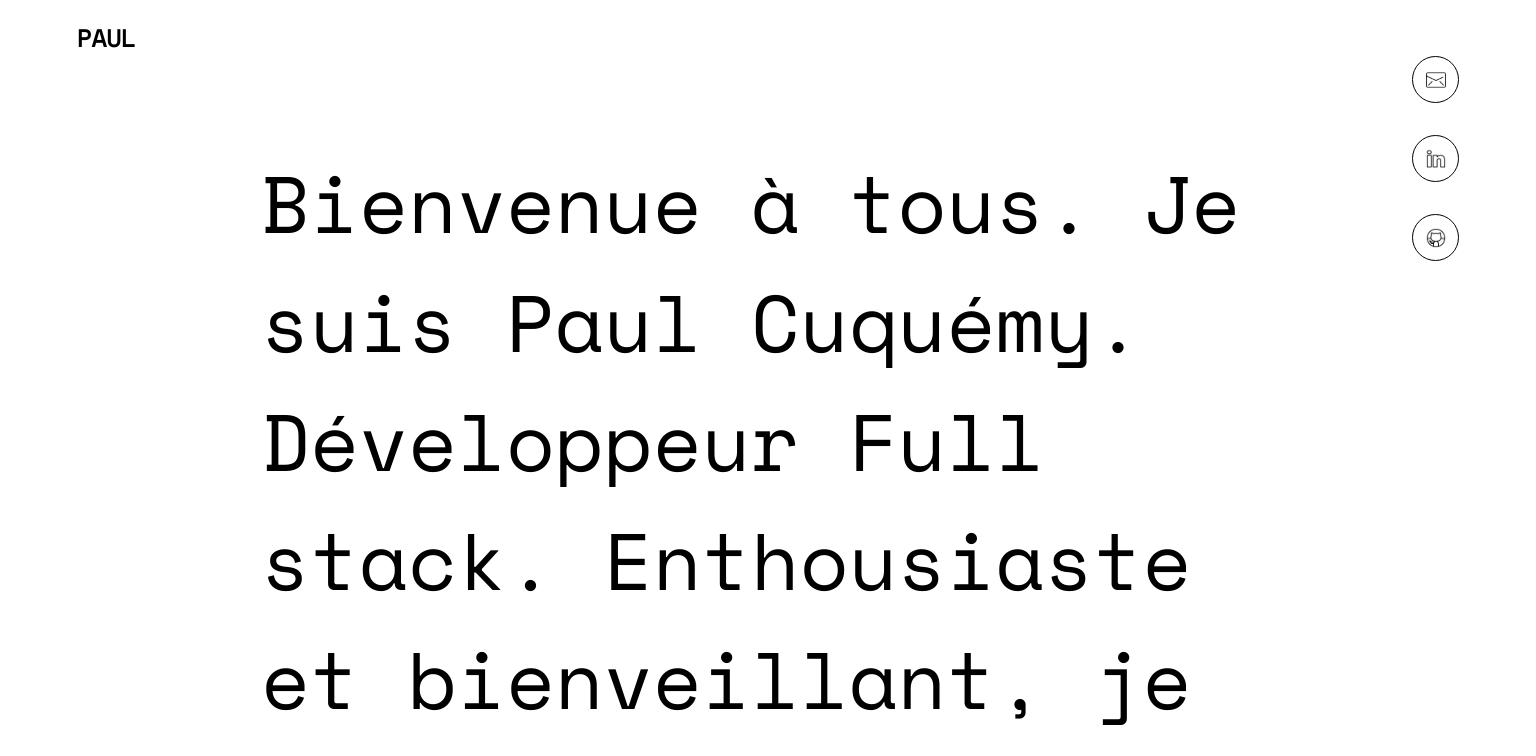
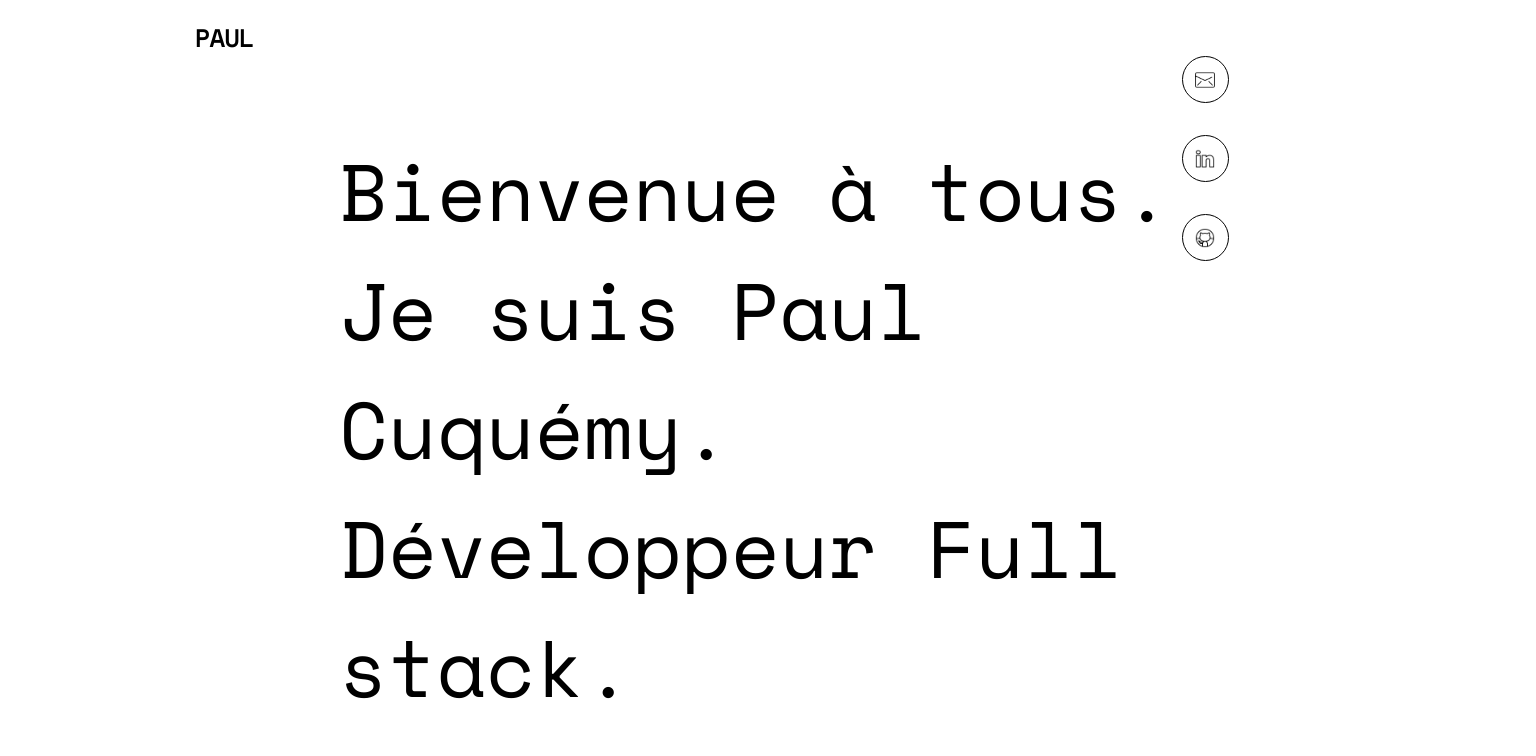
Before and after one commit to filouDeNesque/portfolio-react, a React (Create React App) app: page / in a window 1536 px wide. Shown: the top 756 px of the page. Built offline with nearby package versions, Linux system fonts and the light colour scheme.

Commit message:
prise en charge des ecran superieur a 1500px

```diff
--- a/src/App.css
+++ b/src/App.css
@@ -9,6 +9,19 @@
 font-family: 'Space Mono', monospace;
 }
 
+@media (min-width: 1300px) {
+
+  #root{
+display: flex;
+justify-content:center;
+
+  }
+
+  .App{
+    max-width:1300px;
+  }
+}
+
 h1{
   font-size:30px;
 }
--- a/src/components/Header.css
+++ b/src/components/Header.css
@@ -10,6 +10,15 @@
   top:5%;
   list-style:none;
 }
+
+@media (min-width: 1500px){
+  .contact-float-right{
+    right:20%;
+
+  }
+
+}
+
 
 .li-contact{
   position: relative;
```
